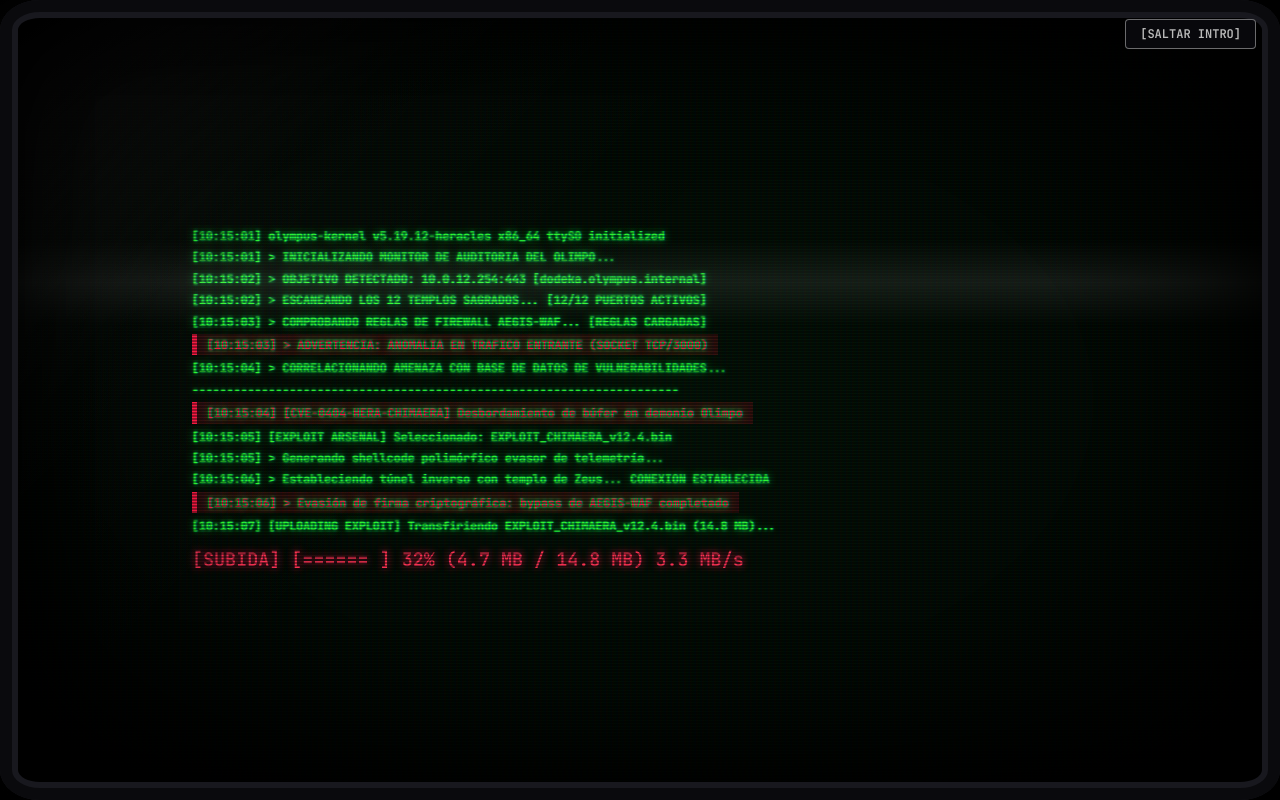
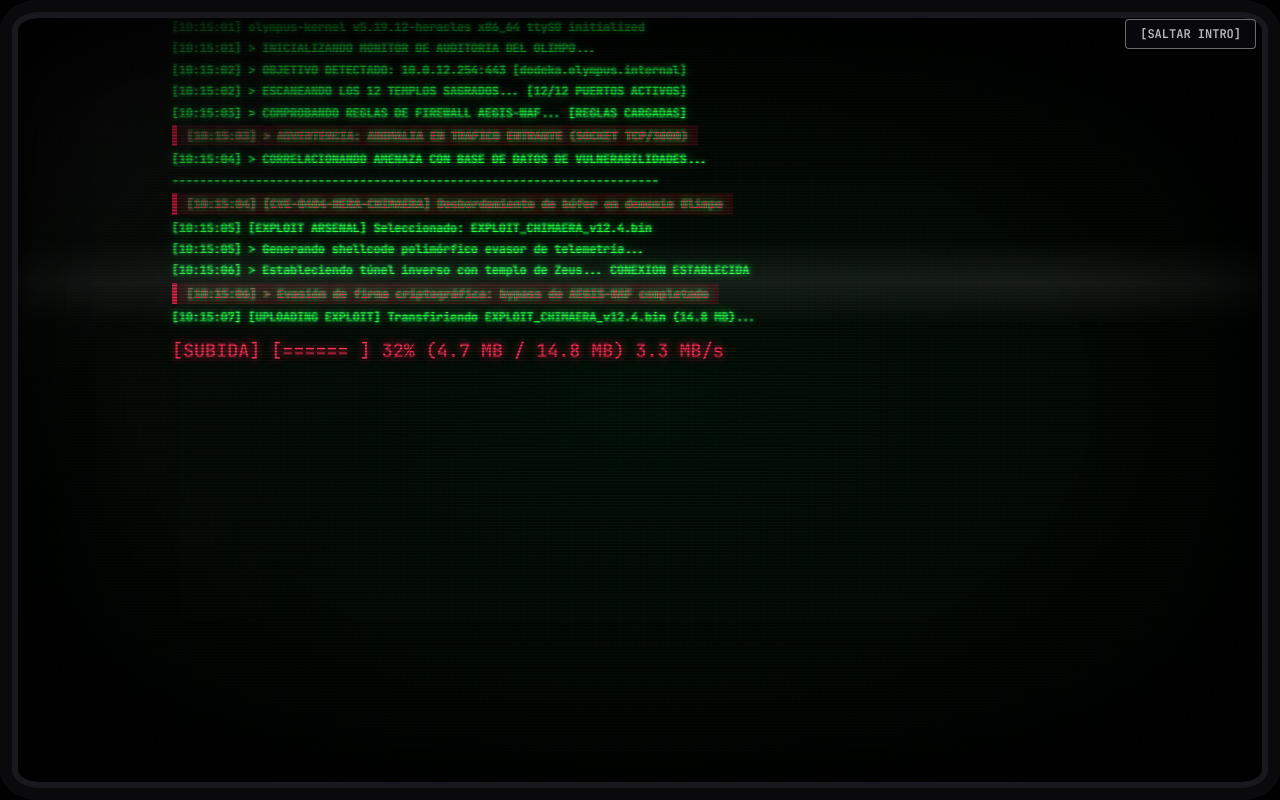
Before and after one commit to IxchelChvz/Escape-Room, a Flask app: page / in a window 1280 px wide. Run offline with Flask 3, Linux system fonts and the light colour scheme; data comes from the database, SQL or seed files in the repository.

Commit message:
Anclar terminal arriba para evitar desplazamiento vertical y habilitar scroll natural

```diff
--- a/Escape-Room-Fase1/static/css/terminalIntro.css
+++ b/Escape-Room-Fase1/static/css/terminalIntro.css
@@ -15,8 +15,9 @@
     background: #020202;
     display: flex;
     flex-direction: column;
-    justify-content: center;
+    justify-content: flex-start;
     align-items: center;
+    padding: 3vh 2.5vw 2vh 2.5vw;
     padding: 2vh 2.5vw;
     box-sizing: border-box;
     overflow: hidden;
@@ -146,10 +147,13 @@
     position: relative;
     z-index: 10;
     width: 100%;
-    max-width: 920px;
+    max-width: 960px;
+    height: 100%;
+    max-height: calc(100vh - 5vh);
     display: flex;
     flex-direction: column;
-    align-items: center;
+    align-items: stretch;
+    justify-content: flex-start;
     animation: crtFlicker60 0.14s infinite;
 }
 
@@ -204,13 +208,17 @@
 /* Caja de consola de texto */
 .intro-console-box {
     width: 100%;
-    max-height: 82vh;
-    overflow: hidden;
+    height: 100%;
+    max-height: 85vh;
+    overflow-y: auto;
+    overflow-x: hidden;
     display: flex;
     flex-direction: column;
     align-items: flex-start;
-    padding: 0 12px;
+    justify-content: flex-start;
+    padding: 0 12px 24px 12px;
     box-sizing: border-box;
+    scroll-behavior: smooth;
 }
 
 .intro-log-line {
@@ -270,9 +278,15 @@
     z-index: 10;
     flex-direction: column;
     align-items: center;
-    justify-content: center;
+    justify-content: flex-start;
     width: 100%;
     height: 100%;
+    max-height: 88vh;
+    overflow-y: auto;
+    overflow-x: hidden;
+    padding: 1vh 0 2vh 0;
+    box-sizing: border-box;
+    scroll-behavior: smooth;
     animation: introSpiderAppear 0.35s ease-out forwards;
 }
 
@@ -348,3 +362,22 @@
     border-color: #ff2244;
     box-shadow: 0 0 12px #ff2244;
 }
+
+/* Scrollbar retro CRT estilizada y funcional */
+.intro-console-box::-webkit-scrollbar,
+.intro-spider-container::-webkit-scrollbar {
+    width: 6px;
+}
+.intro-console-box::-webkit-scrollbar-track,
+.intro-spider-container::-webkit-scrollbar-track {
+    background: rgba(0, 0, 0, 0.4);
+}
+.intro-terminal-overlay.phase-green .intro-console-box::-webkit-scrollbar-thumb {
+    background: #00aa33;
+    border-radius: 2px;
+}
+.intro-terminal-overlay.phase-burgundy .intro-console-box::-webkit-scrollbar-thumb,
+.intro-spider-container::-webkit-scrollbar-thumb {
+    background: #aa1133;
+    border-radius: 2px;
+}
--- a/Escape-Room-Fase1/static/js/terminalIntro.js
+++ b/Escape-Room-Fase1/static/js/terminalIntro.js
@@ -162,7 +162,8 @@
             line.className = 'intro-log-line ' + (className || '');
             line.textContent = text;
             consoleBox.appendChild(line);
-            consoleBox.scrollTop = consoleBox.scrollHeight;
+            // Desplazamiento normal hacia abajo a medida que aparecen las líneas
+            consoleBox.scrollTo({ top: consoleBox.scrollHeight, behavior: 'smooth' });
         }
 
         // FASE 1: ARRANQUE Y RECONOCIMIENTO (Verde fósforo, 0s - 3.2s)
--- a/static/js/terminalIntro.js
+++ b/static/js/terminalIntro.js
@@ -162,7 +162,8 @@
             line.className = 'intro-log-line ' + (className || '');
             line.textContent = text;
             consoleBox.appendChild(line);
-            consoleBox.scrollTop = consoleBox.scrollHeight;
+            // Desplazamiento normal hacia abajo a medida que aparecen las líneas
+            consoleBox.scrollTo({ top: consoleBox.scrollHeight, behavior: 'smooth' });
         }
 
         // FASE 1: ARRANQUE Y RECONOCIMIENTO (Verde fósforo, 0s - 3.2s)
```
Also changed, not shown: static/css/terminalIntro.css (+40 -7 lines).
